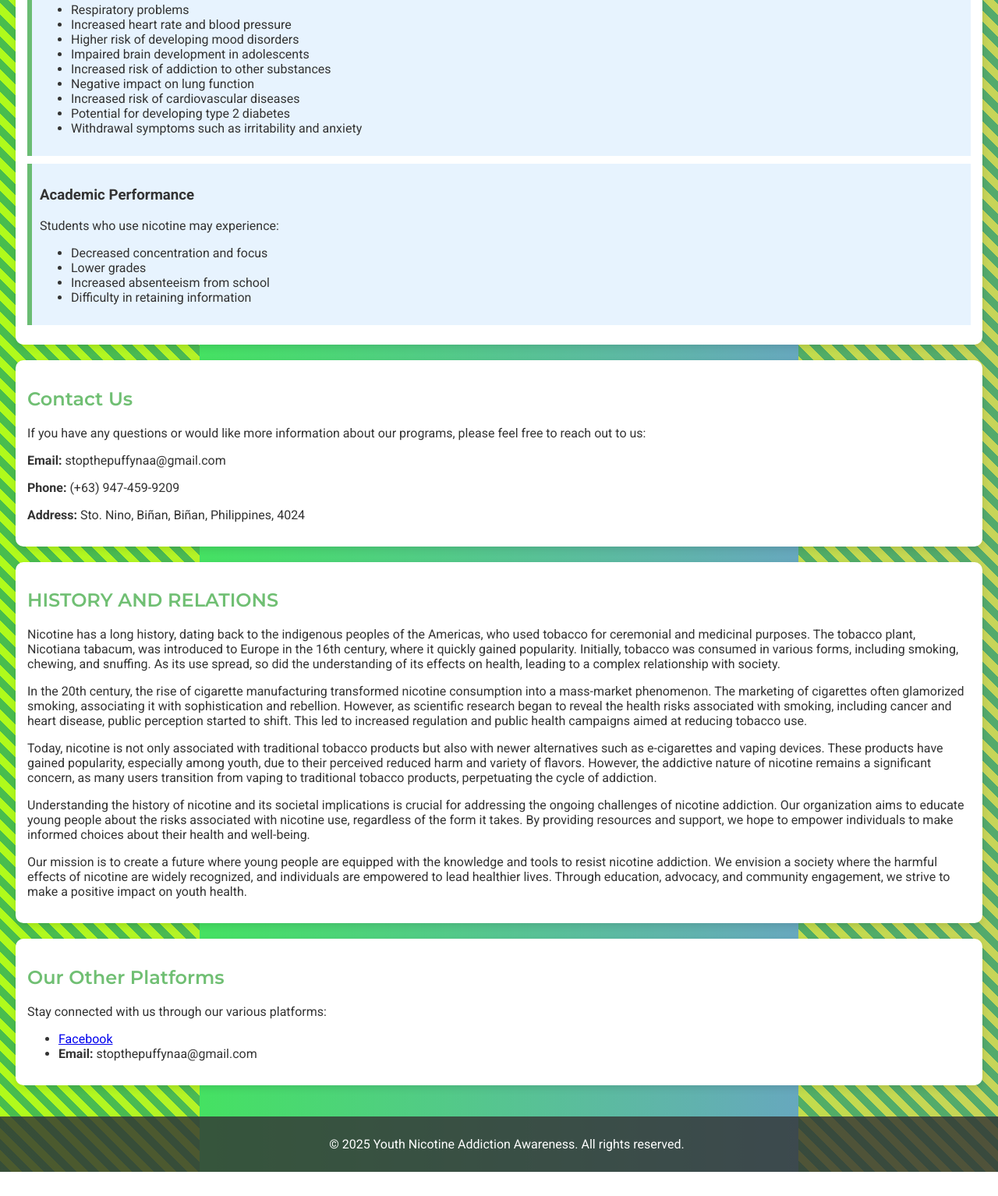
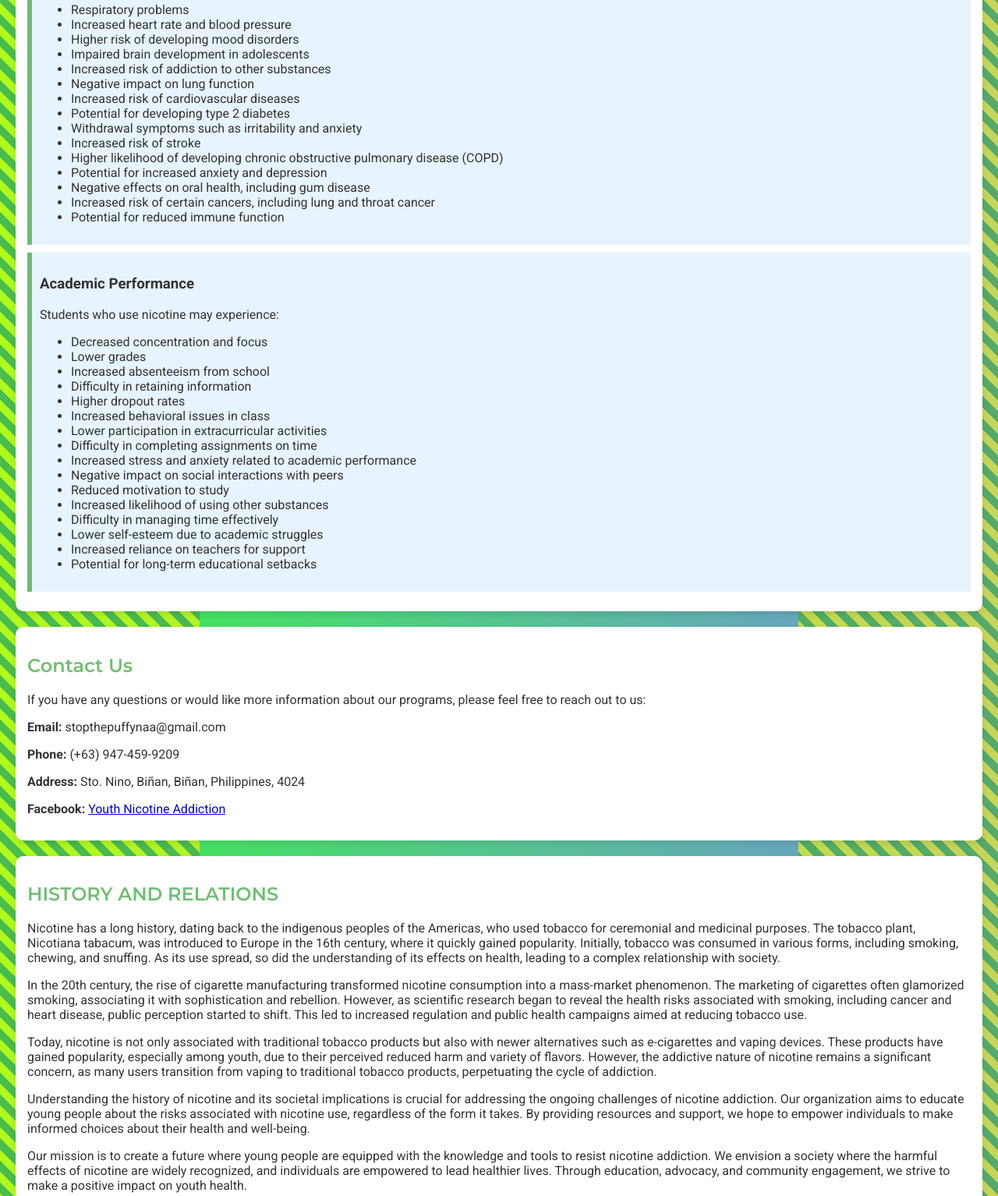
Before and after one commit to kageshi12/website, a plain HTML site: page index.html in a window 1280 px wide. Shown: the part 2984-4518 px from the top of the page at 78% size. Before the commit the page ends 4487 px from the top, so only its background shows below. Drawn offline with Linux system fonts and the light colour scheme.

Commit message:
index.html

```diff
--- a/index.html
+++ b/index.html
@@ -17,6 +17,12 @@
             color: #333;
             position: relative;
             transition: background 0.5s, color 0.5s; /* Smooth transition for background and text color */
+        }
+
+        /* Dark Mode Styles */
+        body.dark-mode {
+            background: linear-gradient(to right, rgba(0, 0, 50, 0.8), rgba(50, 50, 0, 0.8), rgba(0, 50, 0, 0.8), rgba(0, 0, 50, 0.8));
+            color: #f0f0f0; /* Light text color for dark mode */
         }
 
         @keyframes gradient {
@@ -72,6 +78,12 @@
             border-radius: 10px; /* Rounded corners */
             box-shadow: 0 4px 10px rgba(0, 0, 0, 0.1);
             transition: background 0.5s, color 0.5s; /* Smooth transition for section background and text color */
+        }
+
+        /* Dark Mode Section Styles */
+        section.dark-mode {
+            background: rgba(30, 30, 30, 0.9); /* Dark background for sections */
+            color: #f0f0f0; /* Light text color for sections */
         }
 
         button {
@@ -404,6 +416,12 @@
                     <li>Increased risk of cardiovascular diseases</li>
                     <li>Potential for developing type 2 diabetes</li>
                     <li>Withdrawal symptoms such as irritability and anxiety</li>
+                    <li>Increased risk of stroke</li>
+                    <li>Higher likelihood of developing chronic obstructive pulmonary disease (COPD)</li>
+                    <li>Potential for increased anxiety and depression</li>
+                    <li>Negative effects on oral health, including gum disease</li>
+                    <li>Increased risk of certain cancers, including lung and throat cancer</li>
+                    <li>Potential for reduced immune function</li>
                 </ul>
             </div>
             <div class="impact">
@@ -414,6 +432,18 @@
                     <li>Lower grades</li>
                     <li>Increased absenteeism from school</li>
                     <li>Difficulty in retaining information</li>
+                    <li>Higher dropout rates</li>
+                    <li>Increased behavioral issues in class</li>
+                    <li>Lower participation in extracurricular activities</li>
+                    <li>Difficulty in completing assignments on time</li>
+                    <li>Increased stress and anxiety related to academic performance</li>
+                    <li>Negative impact on social interactions with peers</li>
+                    <li>Reduced motivation to study</li>
+                    <li>Increased likelihood of using other substances</li>
+                    <li>Difficulty in managing time effectively</li>
+                    <li>Lower self-esteem due to academic struggles</li>
+                    <li>Increased reliance on teachers for support</li>
+                    <li>Potential for long-term educational setbacks</li>
                 </ul>
             </div>
         </section>
@@ -424,6 +454,7 @@
             <p><strong>Email:</strong> stopthepuffynaa@gmail.com</p>
             <p><strong>Phone:</strong> (+63) 947-459-9209</p>
             <p><strong>Address:</strong> Sto. Nino, Biñan, Biñan, Philippines, 4024</p>
+            <p><strong>Facebook:</strong> <a href="https://www.facebook.com/profile.php?id=61573384844997" target="_blank">Youth Nicotine Addiction</a></p>
         </section>
 
         <!-- New Section: History and Relations -->
@@ -434,16 +465,6 @@
             <p>Today, nicotine is not only associated with traditional tobacco products but also with newer alternatives such as e-cigarettes and vaping devices. These products have gained popularity, especially among youth, due to their perceived reduced harm and variety of flavors. However, the addictive nature of nicotine remains a significant concern, as many users transition from vaping to traditional tobacco products, perpetuating the cycle of addiction.</p>
             <p>Understanding the history of nicotine and its societal implications is crucial for addressing the ongoing challenges of nicotine addiction. Our organization aims to educate young people about the risks associated with nicotine use, regardless of the form it takes. By providing resources and support, we hope to empower individuals to make informed choices about their health and well-being.</p>
             <p>Our mission is to create a future where young people are equipped with the knowledge and tools to resist nicotine addiction. We envision a society where the harmful effects of nicotine are widely recognized, and individuals are empowered to lead healthier lives. Through education, advocacy, and community engagement, we strive to make a positive impact on youth health.</p>
-        </section>
-
-        <!-- New Section: Our Other Platforms -->
-        <section id="platforms">
-            <h2>Our Other Platforms</h2>
-            <p>Stay connected with us through our various platforms:</p>
-            <ul>
-                <li><a href="https://www.facebook.com/profile.php?id=61573384844997" target="_blank">Facebook</a></li>
-                <li><strong>Email:</strong> stopthepuffynaa@gmail.com</li>
-            </ul>
         </section>
     </main>
     <footer>
```
